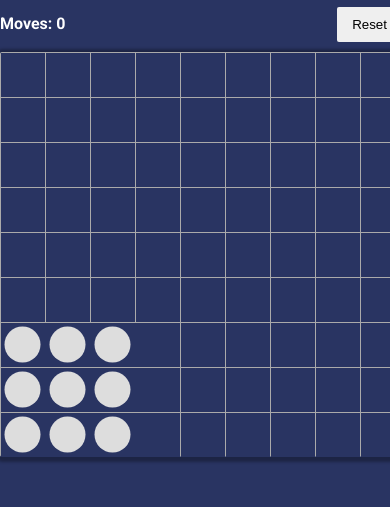
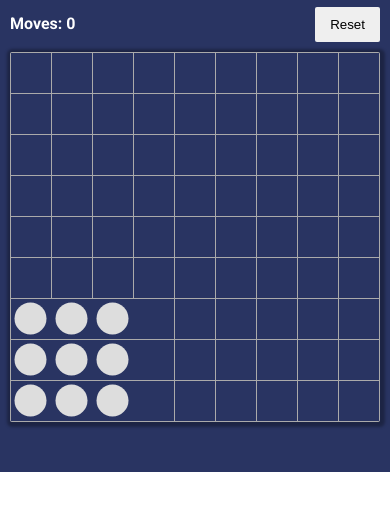
Before and after one commit to sonuram553/halma-game, a plain HTML site: page index.html in a window 390 px wide. Shown: the part 56-576 px from the top of the page. Drawn offline with Linux system fonts and the light colour scheme.

Commit message:
Partially complete mobile-view

```diff
--- a/index.html
+++ b/index.html
@@ -32,8 +32,11 @@
   <body>
     <main class="game-area">
       <h1 class="game-title">Halma Game</h1>
-      <p class="status-area"><button class="resetBtn">Reset</button></p>
-      <canvas width="405" height="405"></canvas>
+      <section class="game-board">
+        <p class="status-area"><button class="resetBtn">Reset</button></p>
+        <!-- <canvas width="405" height="405"></canvas> -->
+        <canvas></canvas>
+      </section>
 
       <dialog class="gameOverDialogBox">
         <hgroup>
--- a/index.js
+++ b/index.js
@@ -6,9 +6,18 @@ let canvas = document.querySelector("canvas"),
   status = document.createElement("span"),
   gameOverDialogBox = document.querySelector(".gameOverDialogBox"),
   totalMovesHeading = document.querySelector(".totalMovesHeading"),
-  context = canvas.getContext("2d"),
-  cellWidth = canvas.offsetHeight / 9,
-  radius = 18,
+  context = canvas.getContext("2d");
+
+canvas.height = 405;
+canvas.width = 405;
+if (window.innerWidth < 600) {
+  canvas.height = 370;
+  canvas.width = 370;
+}
+
+let cellWidth = Math.floor(canvas.width / 9),
+  canvasWidth = canvas.width,
+  radius = Math.floor(cellWidth / 2) - 4,
   circleCellCoordinates = [],
   selectedCircle = undefined,
   moves = 0;
@@ -17,20 +26,23 @@ status.innerText = "Moves: " + moves;
 statusArea.insertBefore(status, statusArea.childNodes[0]);
 
 //Create grid
-for (let i = 0.5; i < 405; i += cellWidth) {
+createGrid();
+function createGrid() {
+  for (let i = 0.5; i < canvasWidth; i += cellWidth) {
     //Vertical lines
     context.moveTo(i, 0);
-  context.lineTo(i, 404.5);
+    context.lineTo(i, canvasWidth - 0.5);
 
     //Horizontal lines
     context.moveTo(0, i);
-  context.lineTo(404.5, i);
+    context.lineTo(canvasWidth - 0.5, i);
   }
 
   context.strokeStyle = "#aaa";
   context.stroke();
 
   context.strokeStyle = "black";
+}
 
 if (window.localStorage) {
   if (localStorage.gameInProgress === "true") {
@@ -63,10 +75,13 @@ function newGame() {
 
 function isGameOver() {
   let flag = 0;
+  const X = canvasWidth - cellWidth * 3 - 1;
+  const Y = 2 * cellWidth;
+
+  console.log(X, Y);
+
   for (let i = 0; i < 9; i++) {
-    if (
-      !(circleCellCoordinates[i].x >= 270 && circleCellCoordinates[i].y <= 90)
-    ) {
+    if (!(circleCellCoordinates[i].x >= X && circleCellCoordinates[i].y <= Y)) {
       flag = 1;
       break;
     }
@@ -83,8 +98,8 @@ function createCircles() {
   clearCircles();
   let count = 0;
   circleCellCoordinates.forEach((coordinate) => {
-    let x = coordinate.x + 22.5,
-      y = coordinate.y + 22.5;
+    let x = coordinate.x + cellWidth / 2,
+      y = coordinate.y + cellWidth / 2;
     context.beginPath();
 
     if (count === selectedCircle) {
@@ -150,8 +165,8 @@ function canMove(x, y) {
 
   //Can move to adjacent empty cell
   if (
-    Math.abs(x - selectedCircleX) < 46 &&
-    Math.abs(y - selectedCircleY) < 46
+    Math.abs(x - selectedCircleX) < cellWidth + 1 &&
+    Math.abs(y - selectedCircleY) < cellWidth + 1
   ) {
     moves++;
     updateStatus();
--- a/styles.css
+++ b/styles.css
@@ -28,7 +28,6 @@ p {
 
 canvas {
   display: block;
-  margin: auto;
   box-shadow: 1px 1px 3px 4px rgba(0, 0, 0, 0.3);
   border-radius: 2px;
 }
@@ -38,13 +37,19 @@ canvas {
   padding-bottom: 50px;
 }
 
+.game-board {
+  width: 405px;
+  margin: 0 auto;
+}
+
 .game-title {
   margin: 0;
   padding: 10px 0 5px 10px;
 }
+
 .status-area {
   font-weight: bold;
-  width: 402px;
+  width: 100%;
   margin: 10px auto;
   display: flex;
   justify-content: space-between;
@@ -114,3 +119,9 @@ h2 {
     width: 90%;
   }
 }
+
+@media (max-width: 600px) {
+  .game-board {
+    width: 370px;
+  }
+}
```
Lines whose indentation alone changed are shown as unchanged.
